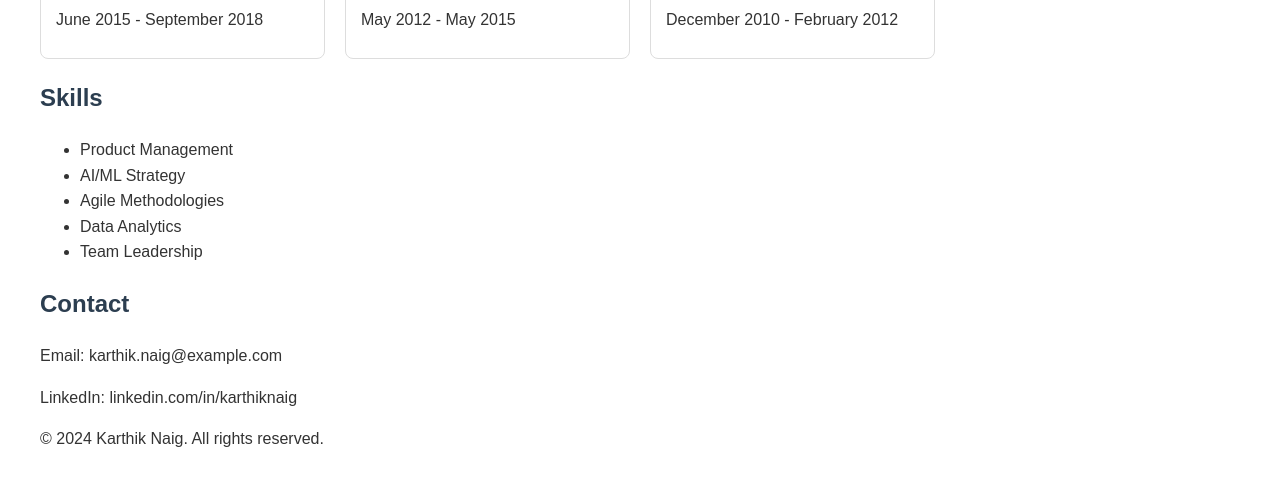
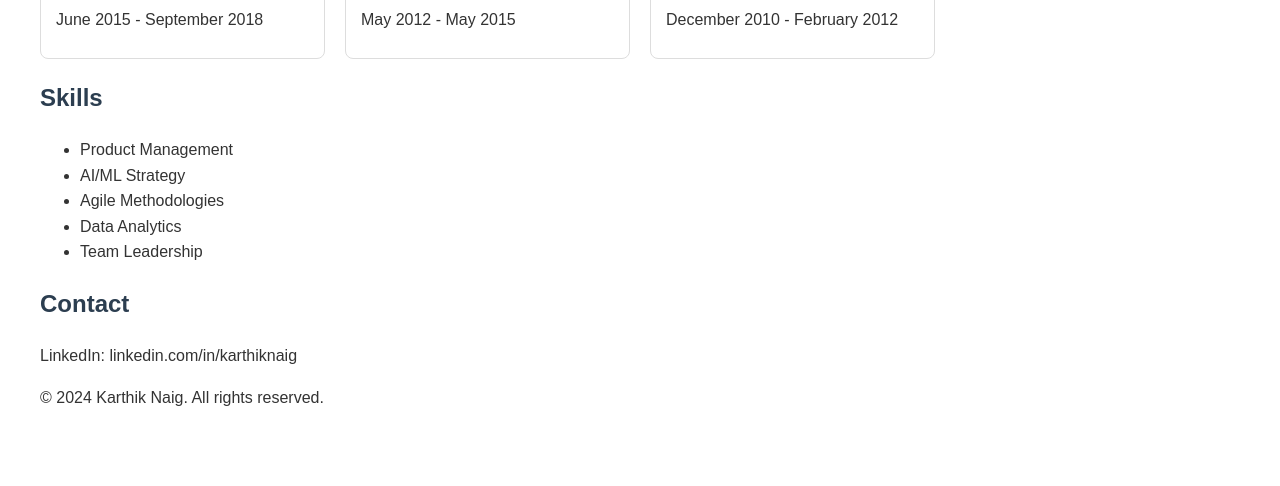
Before and after one commit to knaig/karthiknaig.github.io, a website built with Vite: page index.html in a window 1280 px wide. Shown: the part 992-1478 px from the top of the page. After the commit the page ends 1438 px from the top, so only its background shows below. Built offline with nearby package versions, Linux system fonts and the light colour scheme.

Commit message:
removed email

```diff
--- a/index.html
+++ b/index.html
@@ -119,7 +119,6 @@
 
       <section id="contact">
         <h2>Contact</h2>
-        <p>Email: karthik.naig@example.com</p>
         <p>LinkedIn: linkedin.com/in/karthiknaig</p>
       </section>
     </main>
```
